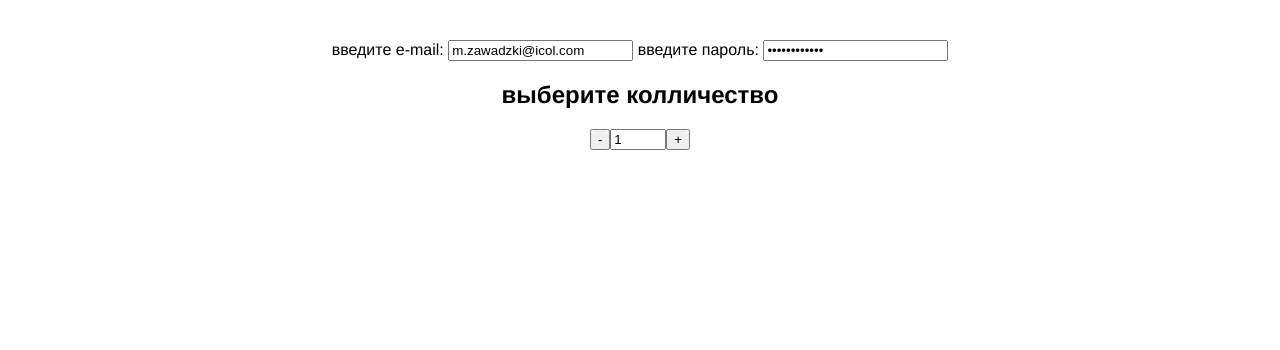
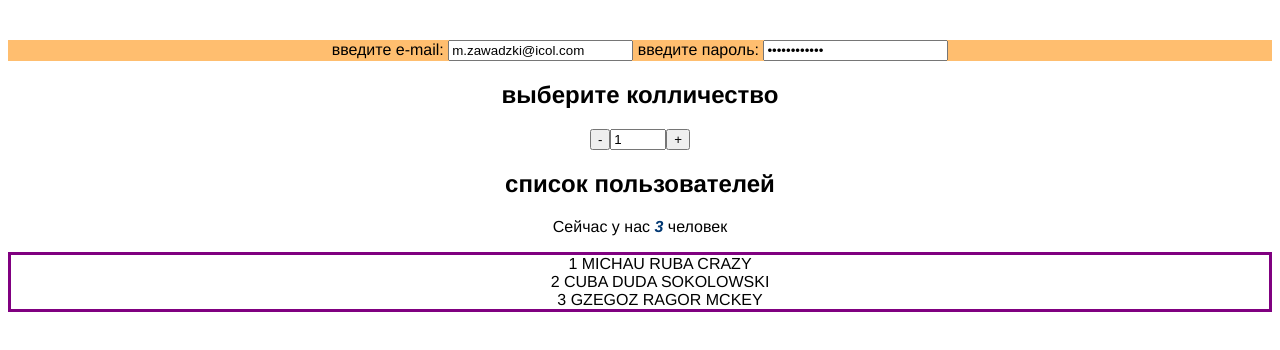
Before and after one commit to zawadzki2778/VUE-01, a Vue app: page / in a window 1280 px wide. Shown: the top 350 px of the page. Built offline with nearby package versions, Linux system fonts and the light colour scheme.

Commit message:
created comp UserCard

```diff
--- a/src/App.vue
+++ b/src/App.vue
@@ -2,15 +2,17 @@
   <div id="app">
     <my-email />
     <add-count />
+    <user-card />
   </div>
 </template>
 
 <script>
 import MyEmail from "@/components/MyEmail.vue";
 import AddCount from "@/components/AddCount.vue";
+import UserCard from "@/components/UserCard.vue";
 export default {
   name: "App",
-  components: { MyEmail, AddCount },
+  components: { MyEmail, AddCount, UserCard },
 };
 </script>
 
--- a/src/components/MyEmail.vue
+++ b/src/components/MyEmail.vue
@@ -35,5 +35,6 @@ export default {
 <style lang="scss" scoped>
 .root {
   margin-top: 40px;
+  background-color: rgb(255, 190, 111);
 }
 </style>
--- /dev/null
+++ b/src/components/UserCard.vue
@@ -0,0 +1,65 @@
+<template>
+  <div class="mokko">
+    <div class="card">
+      <h2>список пользователей</h2>
+      <div class="list">
+        Сейчас у нас <span>{{ users.length }}</span> человек
+        <div class="items">
+          <ul>
+            <li v-for="(user, index) in users" :key="index">
+              {{ `${index + 1} ${getNames(user)}` }}
+            </li>
+          </ul>
+        </div>
+      </div>
+    </div>
+  </div>
+</template>
+
+<script>
+export default {
+  name: "UserCard",
+  data() {
+    return {
+      users: [
+        {
+          fName: "Michau",
+          sName: "Ruba",
+          lName: "Crazy",
+        },
+        {
+          fName: "Cuba",
+          sName: "Duda",
+          lName: "Sokolowski",
+        },
+        {
+          fName: "Gzegoz",
+          sName: "Ragor",
+          lName: "McKey",
+        },
+      ],
+    };
+  },
+  methods: {
+    getNames(user) {
+      return `${user.fName} ${user.sName} ${user.lName}`.toUpperCase();
+    },
+  },
+};
+</script>
+
+<style lang="scss" scoped>
+ul {
+  list-style-type: none;
+  border: 3px solid purple;
+}
+span {
+  color: rgb(0, 55, 114);
+  text-shadow: 2px;
+  font-weight: bold;
+  font-style: italic;
+}
+.items {
+    text-align: center;
+  }
+</style>
```
